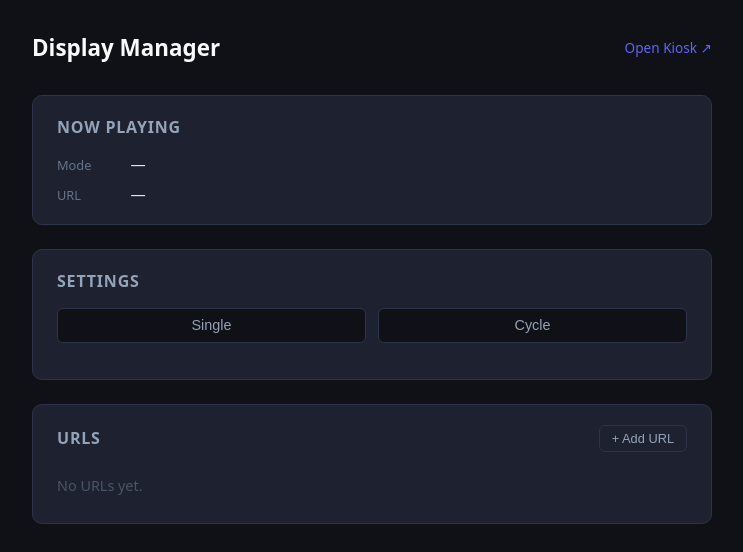
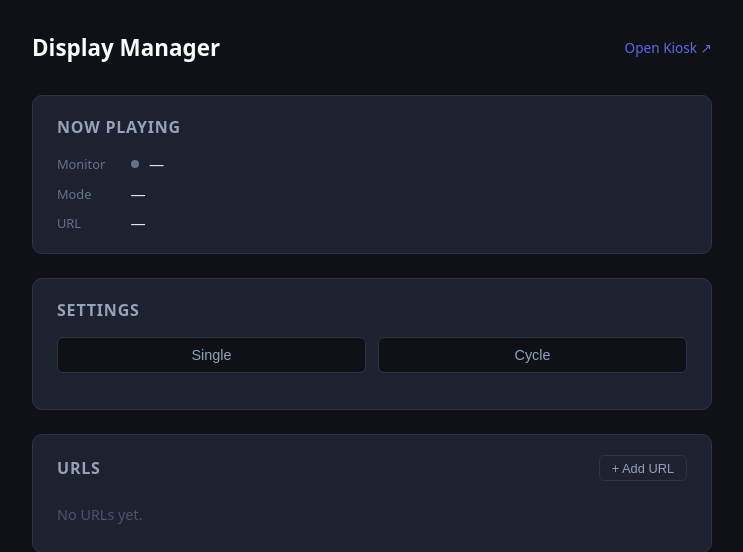
Before and after one commit to jitadityakumar/display-manager, a Flask app: page / in a window 1280 px wide. Shown: the top 552 px of the page, without its empty margins (268-1011 px from the left). Run offline with Flask 3, Linux system fonts and the light colour scheme; data that the repository does not hold is empty; parts of the project's set-up code (start-up, migrations or seed data) failed here and were passed over.

Commit message:
Add Now Playing URL and monitor on/off indicator to admin panel
Issue #2 — now_playing_url_id tracked server-side:
- New POST /api/now-playing endpoint; kiosk.html calls it whenever it
  advances to a new URL (cycle timer, single-mode load, menu selection)
- reportNowPlaying is idempotent: caches last reported id, skips
  redundant POSTs, retries on failure
- GET /api/config now includes now_playing object and monitor_on bool

Issue #3 — monitor_on persisted in config table:
- POST /api/monitor now flips monitor_on in DB alongside the xset call
- numpad-watcher already calls POST /api/monitor, so no watcher changes needed

Admin panel:
- Now Playing card gains a live monitor on/off indicator (green/red dot)
- #np-url switches from active_url to now_playing for accurate cycle-mode display
- 10s background poll keeps Now Playing card live without disrupting inline edits

Code review fixes:
- Migration loop now only passes on "duplicate column name" OperationalError
- reportNowPlaying guarded with last-reported cache in kiosk.html

Closes #2, closes #3

Co-Authored-By: Claude Sonnet 4.6 <noreply@anthropic.com>

```diff
--- a/app.py
+++ b/app.py
@@ -44,11 +44,16 @@ def init_db():
         )
     """)
     db.execute("INSERT OR IGNORE INTO config (id, mode, interval_secs) VALUES (1, 'single', 30)")
-    # Migration: add menu_active to existing databases
-    try:
-        db.execute("ALTER TABLE config ADD COLUMN menu_active INTEGER NOT NULL DEFAULT 0")
-    except sqlite3.OperationalError:
-        pass
+    for migration in [
+        "ALTER TABLE config ADD COLUMN menu_active INTEGER NOT NULL DEFAULT 0",
+        "ALTER TABLE config ADD COLUMN now_playing_url_id INTEGER REFERENCES urls(id) ON DELETE SET NULL",
+        "ALTER TABLE config ADD COLUMN monitor_on INTEGER NOT NULL DEFAULT 1",
+    ]:
+        try:
+            db.execute(migration)
+        except sqlite3.OperationalError as e:
+            if "duplicate column name" not in str(e):
+                raise
     db.commit()
     db.close()
 
@@ -72,20 +77,28 @@ def admin():
 def get_config():
     db = get_db()
     row = db.execute("""
-        SELECT c.mode, c.interval_secs, c.active_url_id,
-               u.id AS u_id, u.label AS u_label, u.url AS u_url
+        SELECT c.mode, c.interval_secs, c.active_url_id, c.monitor_on,
+               c.now_playing_url_id,
+               u.id AS u_id, u.label AS u_label, u.url AS u_url,
+               np.id AS np_id, np.label AS np_label, np.url AS np_url
         FROM config c
-        LEFT JOIN urls u ON u.id = c.active_url_id
+        LEFT JOIN urls u  ON u.id  = c.active_url_id
+        LEFT JOIN urls np ON np.id = c.now_playing_url_id
         WHERE c.id = 1
     """).fetchone()
     urls = db.execute("SELECT * FROM urls ORDER BY position, id").fetchall()
     active = None
     if row["u_id"]:
         active = {"id": row["u_id"], "label": row["u_label"], "url": row["u_url"]}
+    now_playing = None
+    if row["np_id"]:
+        now_playing = {"id": row["np_id"], "label": row["np_label"], "url": row["np_url"]}
     return jsonify({
         "mode": row["mode"],
         "interval_secs": row["interval_secs"],
         "active_url": active,
+        "now_playing": now_playing,
+        "monitor_on": bool(row["monitor_on"]),
         "urls": [{"id": r["id"], "label": r["label"], "url": r["url"]} for r in urls],
     })
 
@@ -134,6 +147,23 @@ def monitor_control():
         subprocess.run(["xset", "-dpms"], env=env, capture_output=True)
     else:
         subprocess.run(["xset", "dpms", "force", "off"], env=env, capture_output=True)
+    db = get_db()
+    db.execute("UPDATE config SET monitor_on=? WHERE id=1", (1 if action == "wake" else 0,))
+    db.commit()
+    return "", 204
+
+
+@app.route("/api/now-playing", methods=["POST"])
+def set_now_playing():
+    data = request.get_json(force=True)
+    url_id = data.get("url_id")
+    db = get_db()
+    if url_id is not None:
+        exists = db.execute("SELECT id FROM urls WHERE id = ?", (url_id,)).fetchone()
+        if not exists:
+            abort(400, "url_id not found")
+    db.execute("UPDATE config SET now_playing_url_id=? WHERE id=1", (url_id,))
+    db.commit()
     return "", 204
 
 
--- a/templates/admin.html
+++ b/templates/admin.html
@@ -128,9 +128,18 @@
 
   /* Now Playing card */
   .now-playing-grid { display: flex; flex-direction: column; gap: .6rem; }
-  .np-row { display: flex; align-items: baseline; gap: .6rem; }
+  .np-row { display: flex; align-items: center; gap: .6rem; }
   .np-key { font-size: .8rem; color: #64748b; min-width: 4rem; }
   .np-val { font-size: .95rem; color: #e2e8f0; }
+
+  .monitor-dot {
+    width: .55rem; height: .55rem;
+    border-radius: 50%;
+    background: #64748b;
+    flex-shrink: 0;
+  }
+  .monitor-dot.on  { background: #22c55e; }
+  .monitor-dot.off { background: #ef4444; }
 
   /* URLs panel header */
   .panel-header { display: flex; align-items: center; justify-content: space-between; margin-bottom: 1rem; }
@@ -189,6 +198,11 @@
   <div class="card">
     <h2>Now Playing</h2>
     <div class="now-playing-grid">
+      <div class="np-row">
+        <span class="np-key">Monitor</span>
+        <span class="monitor-dot" id="np-monitor-dot"></span>
+        <span class="np-val" id="np-monitor-label">—</span>
+      </div>
       <div class="np-row">
         <span class="np-key">Mode</span>
         <span class="np-val" id="np-mode">—</span>
@@ -254,7 +268,7 @@
 <div class="toast" id="toast"></div>
 
 <script>
-  let state = { mode: "single", interval_secs: 30, active_url: null, urls: [] };
+  let state = { mode: "single", interval_secs: 30, active_url: null, now_playing: null, monitor_on: true, urls: [] };
   let dragSrc = null;
 
   async function api(method, path, body) {
@@ -315,7 +329,7 @@
   }
 
   function renderMode() {
-    const { mode, interval_secs, active_url } = state;
+    const { mode, interval_secs, now_playing, monitor_on } = state;
     document.getElementById("btn-single").className = "mode-btn" + (mode === "single" ? " selected" : "");
     document.getElementById("btn-cycle").className  = "mode-btn" + (mode === "cycle"  ? " selected" : "");
     document.getElementById("single-row").style.display  = mode === "single" ? "block" : "none";
@@ -323,7 +337,12 @@
     document.getElementById("interval-input").value = interval_secs;
 
     document.getElementById("np-mode").textContent = mode === "single" ? "Single" : `Cycle (every ${interval_secs}s)`;
-    document.getElementById("np-url").textContent  = active_url ? active_url.label : "—";
+    document.getElementById("np-url").textContent  = now_playing ? now_playing.label : "—";
+
+    const dot   = document.getElementById("np-monitor-dot");
+    const label = document.getElementById("np-monitor-label");
+    dot.className   = "monitor-dot " + (monitor_on ? "on" : "off");
+    label.textContent = monitor_on ? "On" : "Off";
   }
 
   async function load() {
@@ -505,7 +524,21 @@
     return String(s).replace(/&/g,"&amp;").replace(/</g,"&lt;").replace(/>/g,"&gt;").replace(/"/g,"&quot;");
   }
 
+  async function pollStatus() {
+    try {
+      const cfg = await api("GET", "/api/config");
+      state.now_playing = cfg.now_playing;
+      state.monitor_on  = cfg.monitor_on;
+      const dot   = document.getElementById("np-monitor-dot");
+      const label = document.getElementById("np-monitor-label");
+      dot.className     = "monitor-dot " + (cfg.monitor_on ? "on" : "off");
+      label.textContent = cfg.monitor_on ? "On" : "Off";
+      document.getElementById("np-url").textContent = cfg.now_playing ? cfg.now_playing.label : "—";
+    } catch (_) {}
+  }
+
   load();
+  setInterval(pollStatus, 10000);
 </script>
 </body>
 </html>
```
Also changed, not shown: templates/kiosk.html (+25 -6 lines).
